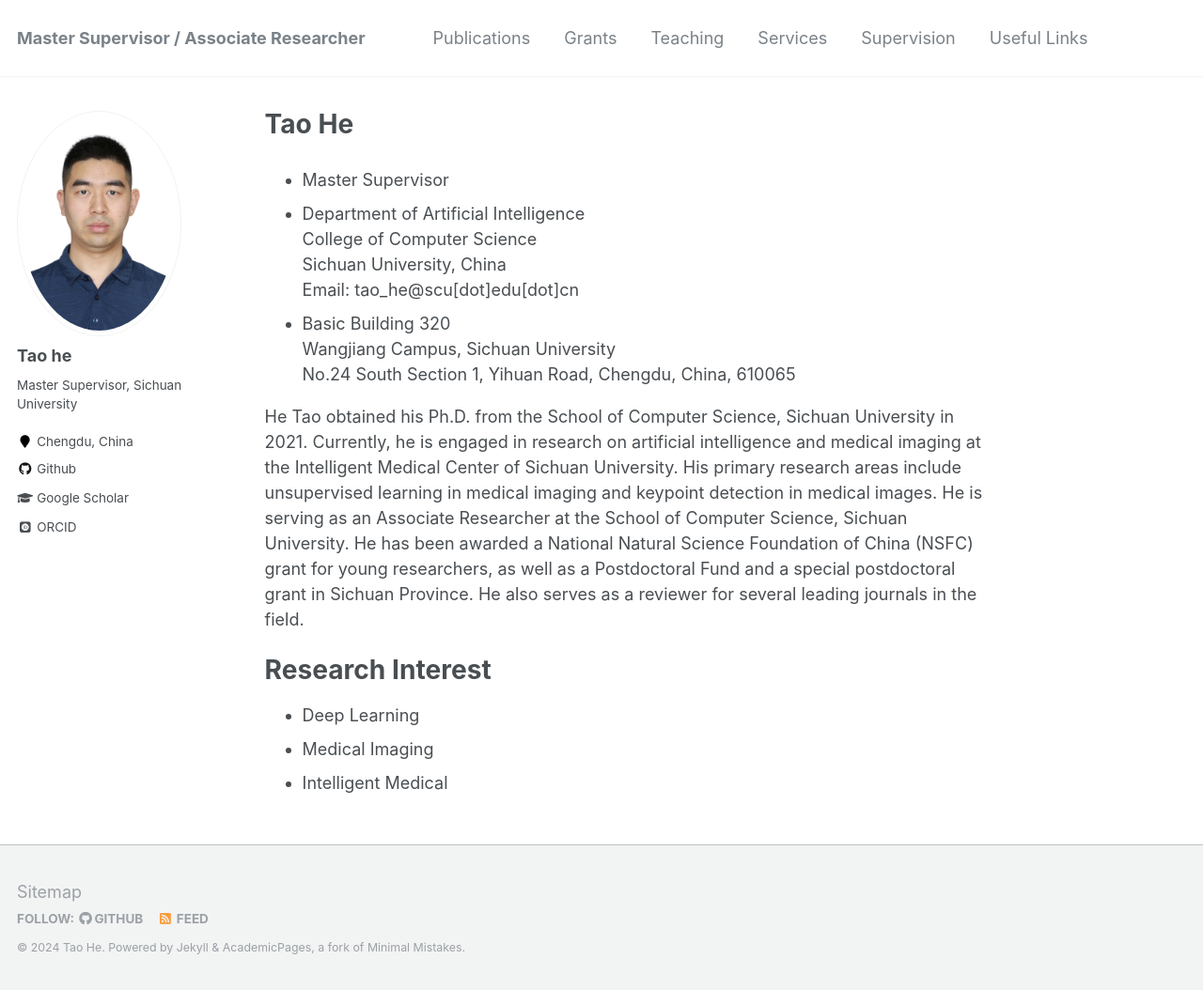
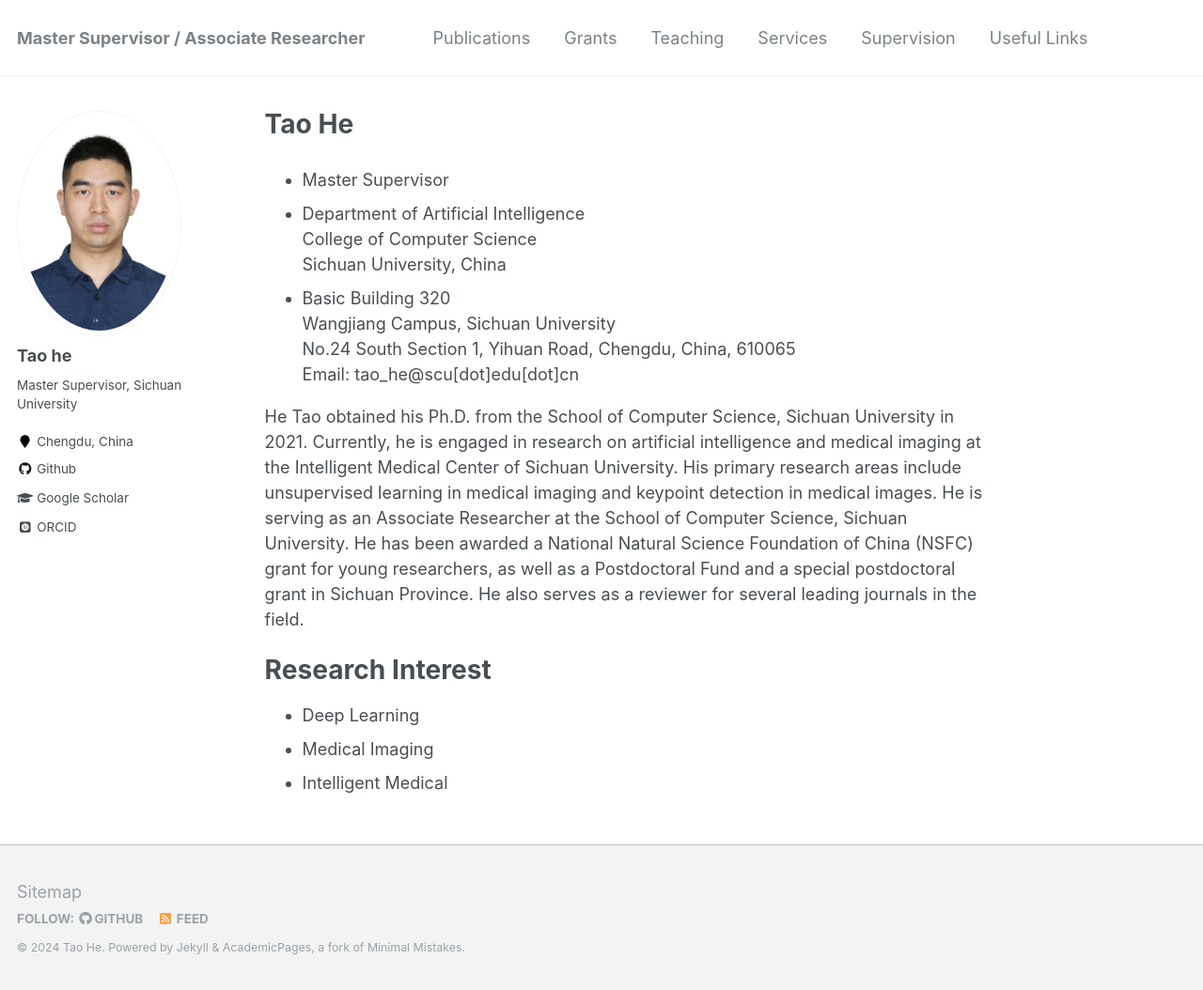
Before and after one commit to ithet1007/ithet1007.github.io, a Jekyll site: the page built from _pages/about.md, in a window 1280 px wide and 1054 px high. Shown: the whole window at 94% size. Built offline with Jekyll 4.4.1, drawn with Linux system fonts in a browser that asks for light colours; some web fonts are replaced.

```diff
--- a/_pages/about.md
+++ b/_pages/about.md
@@ -10,11 +10,11 @@ redirect_from:
 * Master Supervisor
 * Department of Artificial Intelligence\\
 College of Computer Science \\
-Sichuan University, China\\
-Email: tao_he@scu[dot]edu[dot]cn
+Sichuan University, China
 * Basic Building 320\\
 Wangjiang Campus, Sichuan University\\
-No.24 South Section 1, Yihuan Road, Chengdu, China, 610065
+No.24 South Section 1, Yihuan Road, Chengdu, China, 610065\\
+Email: tao_he@scu[dot]edu[dot]cn
 
 He Tao obtained his Ph.D. from the School of Computer Science, Sichuan University in 2021. Currently, he is engaged in research on artificial intelligence and medical imaging at the Intelligent Medical Center of Sichuan University. His primary research areas include unsupervised learning in medical imaging and keypoint detection in medical images. He is serving as an Associate Researcher at the School of Computer Science, Sichuan University. He has been awarded a National Natural Science Foundation of China (NSFC) grant for young researchers, as well as a Postdoctoral Fund and a special postdoctoral grant in Sichuan Province. He also serves as a reviewer for several leading journals in the field.
 
```
